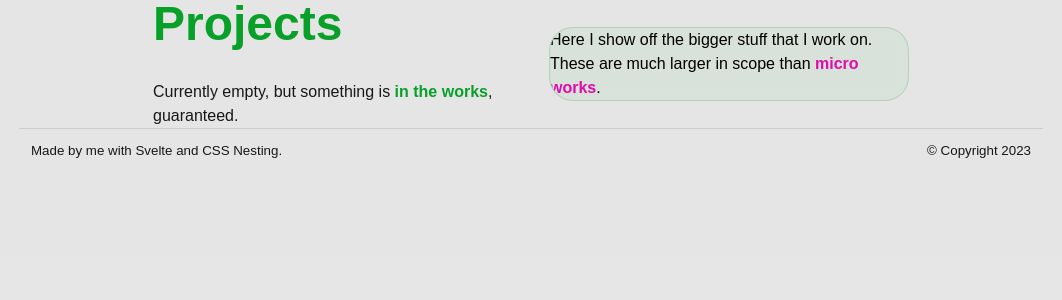
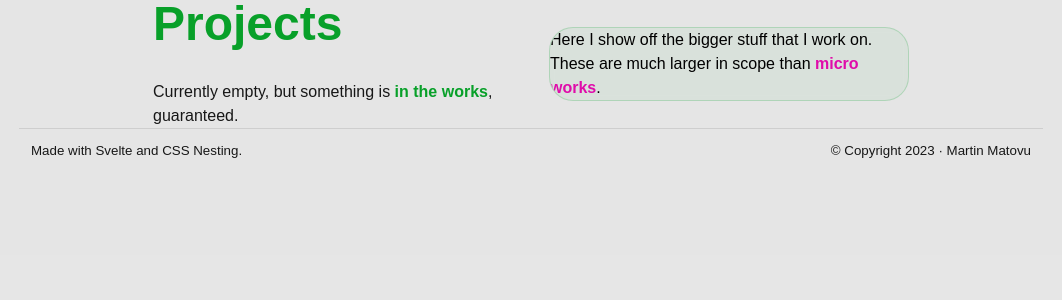
Before and after one commit to matovius/martin, a SvelteKit app: page /projects in a window 1280 px wide. Shown: the top 300 px of the page, without its empty margins (109-1171 px from the left). Built offline with nearby package versions, Linux system fonts and the light colour scheme.

Commit message:
Edit footer content

```diff
--- a/src/routes/+layout.svelte
+++ b/src/routes/+layout.svelte
@@ -62,8 +62,10 @@
 	<slot />
 	<footer class="footer">
 		<div>
-			<small class="small copyright-statement">Made by me with Svelte and CSS Nesting.</small>
-			<small class="small copyright-statement">&copy; Copyright {CurrentDate}</small>
+			<small class="small copyright-statement">Made with Svelte and CSS Nesting.</small>
+			<small class="small copyright-statement"
+				>&copy; Copyright {CurrentDate} <span>&CenterDot;</span> Martin Matovu</small
+			>
 		</div>
 	</footer>
 </div>
```
